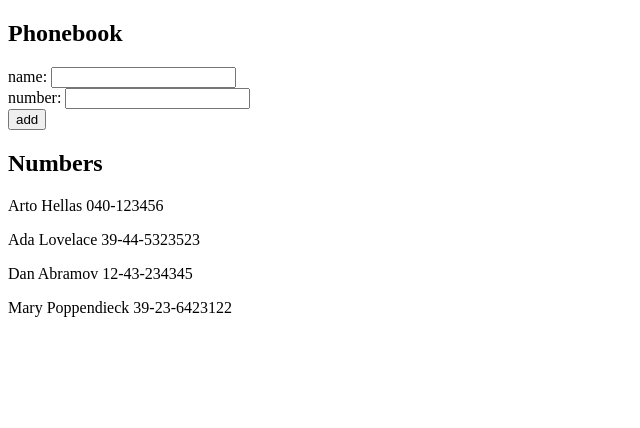
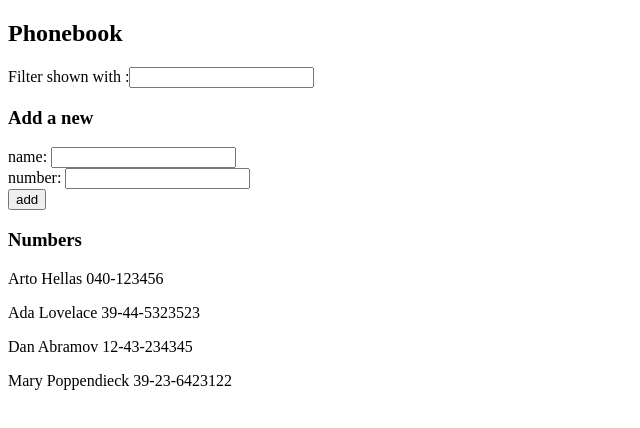
Before and after one commit to DCMaxime/Fullstack-Open-2021, a React (Create React App) app in the folder part2/phonebook/: page / in a window 1280 px wide. Shown: the top 428 px of the page, without its empty margins (0-640 px from the left). Built offline with nearby package versions, Linux system fonts and the light colour scheme.

Commit message:
Part 2 : exercise 2.10 completed.

```diff
--- a/part2/phonebook/src/App.js
+++ b/part2/phonebook/src/App.js
@@ -2,13 +2,14 @@ import React, {useState} from 'react'
 
 const App = () => {
     const [persons, setPersons] = useState([
-        { name: 'Arto Hellas', number: '040-123456' },
-        { name: 'Ada Lovelace', number: '39-44-5323523' },
-        { name: 'Dan Abramov', number: '12-43-234345' },
-        { name: 'Mary Poppendieck', number: '39-23-6423122' }
+        {name: 'Arto Hellas', number: '040-123456'},
+        {name: 'Ada Lovelace', number: '39-44-5323523'},
+        {name: 'Dan Abramov', number: '12-43-234345'},
+        {name: 'Mary Poppendieck', number: '39-23-6423122'}
     ])
     const [newName, setNewName] = useState('')
     const [newPhoneNumber, setNewPhoneNumber] = useState('')
+    const [nameFilter, setNameFilter] = useState('')
 
     const handleOnNameChange = (event) => {
         setNewName(event.target.value)
@@ -33,25 +34,59 @@ const App = () => {
 
     }
 
+    const personsToShow = nameFilter.normalize() === ''.normalize()
+        ? persons
+        : persons.filter(person => person.name.toLowerCase().includes(nameFilter.toLowerCase()))
+
+    const handleOnChangeNameFilter = (event) => {
+        setNameFilter(event.target.value)
+    }
     return (
         <div>
             <h2>Phonebook</h2>
-            <form onSubmit={addPerson}>
+            <Filter text="Filter shown with :" value={nameFilter} onChangeHandler={handleOnChangeNameFilter}/>
+            <h3>Add a new</h3>
+            <PersonForm
+                onSubmitHandler={addPerson}
+                newName={newName}
+                handleOnNameChange={handleOnNameChange}
+                newPhoneNumber={newPhoneNumber}
+                handleOnPhoneNumberChange={handleOnPhoneNumberChange}
+            />
+            <h3>Numbers</h3>
+            <Persons persons={persons} personsToShow={personsToShow} />
+        </div>
+    )
+}
+
+const Filter = ({text, value, onChangeHandler}) => {
+    return (
+        <div>
+            {text}
+            <input value={value} onChange={onChangeHandler}/>
+        </div>
+    )
+}
+
+const PersonForm = ({onSubmitHandler, newName, handleOnNameChange, newPhoneNumber, handleOnPhoneNumberChange}) => {
+    return (
+        <form onSubmit={onSubmitHandler}>
             <div>
                 name: <input value={newName} onChange={handleOnNameChange}/>
             </div>
-                <div>number: <input value={newPhoneNumber} onChange={handleOnPhoneNumberChange} /></div>
+            <div>number: <input value={newPhoneNumber} onChange={handleOnPhoneNumberChange}/></div>
             <div>
                 <button type="submit">add</button>
             </div>
         </form>
-            <h2>Numbers</h2>
-            <div>
-                {persons.map((person) => {
+    )
+}
+
+const Persons = ({persons, personsToShow}) => {
+    return (
+        personsToShow.map((person) => {
             return (<p key={person.name}>{person.name} {person.number}</p>)
-                })}
-            </div>
-        </div>
+        })
     )
 }
 
```
Lines whose indentation alone changed are shown as unchanged.
